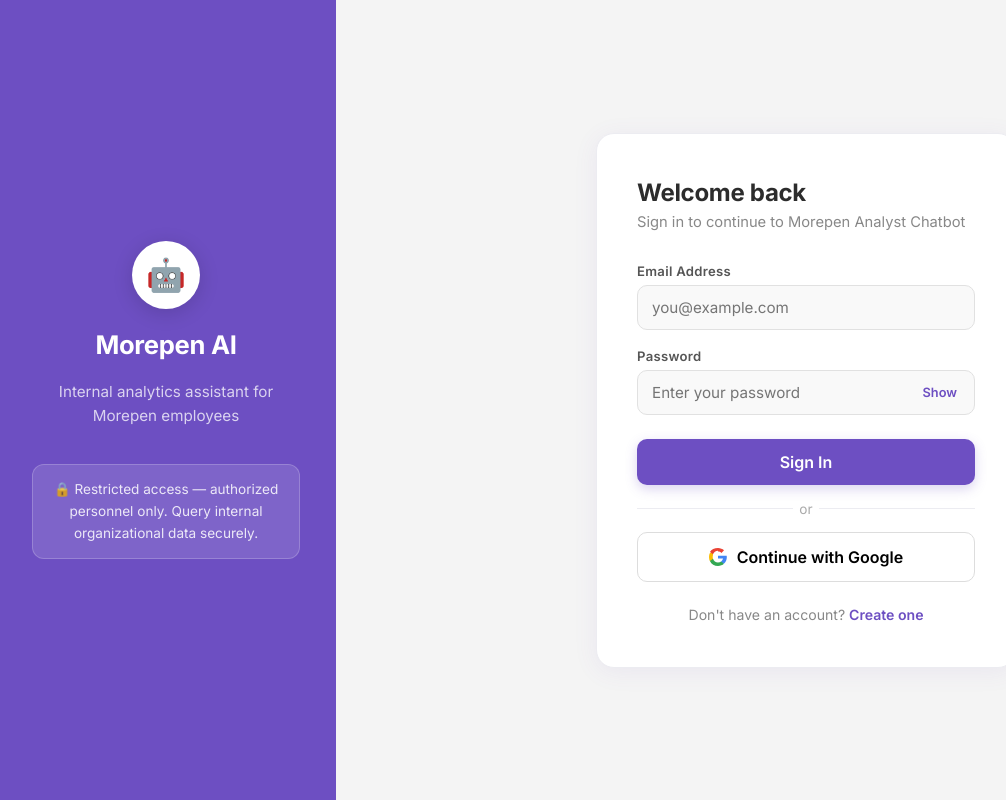
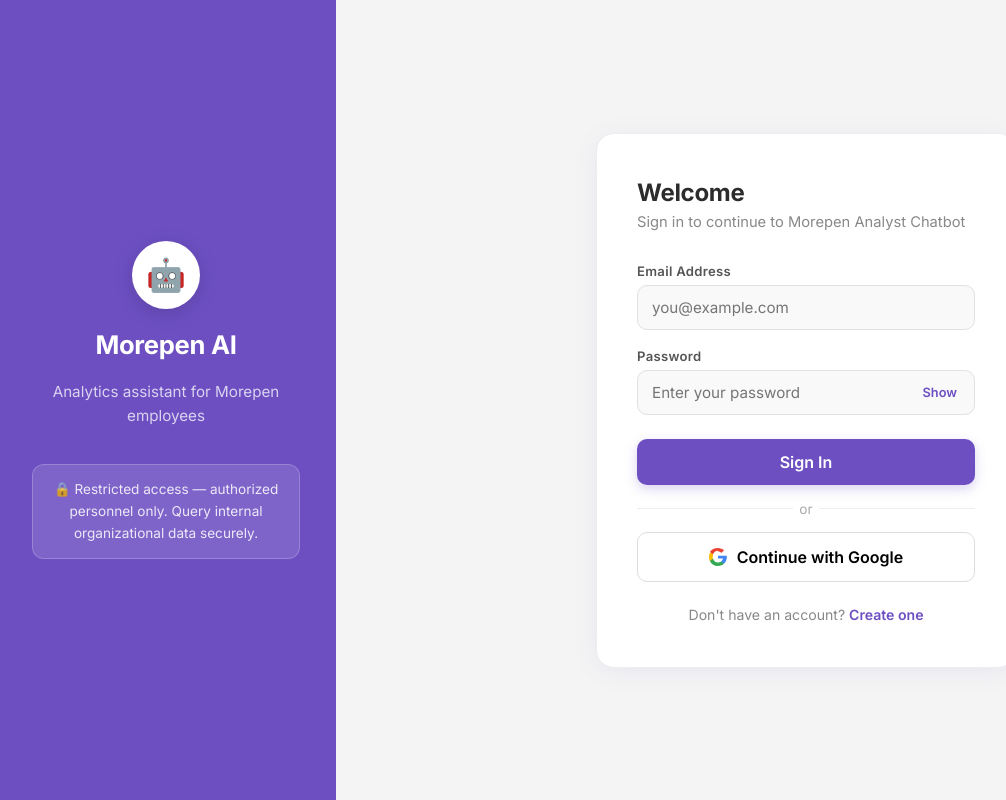
Before and after one commit to suvansh850-lab/react_chatbot, a React (Vite) app in the folder frontend/: page / in a window 1280 px wide. Shown: the whole page, without its empty margins (4-1010 px from the left). Built offline with nearby package versions, Linux system fonts and the light colour scheme; no server answers.

Commit message:
minor changes

```diff
--- a/frontend/src/pages/Login.jsx
+++ b/frontend/src/pages/Login.jsx
@@ -47,7 +47,7 @@
             <div className="login-brand">
                 <div className="login-brand-icon">🤖</div>
                 <h1>Morepen AI</h1>
-                <p>Internal analytics assistant for Morepen employees</p>
+                <p>Analytics assistant for Morepen employees</p>
                 <div className="login-brand-tagline">
                     🔒 Restricted access — authorized personnel only. Query internal organizational data securely.
                 </div>
@@ -57,7 +57,7 @@
             <div className="login-form-panel">
                 <div className="login-card">
                     <div className="login-card-header">
-                        <h2>Welcome back</h2>
+                        <h2>Welcome</h2>
                         <p>Sign in to continue to Morepen Analyst Chatbot</p>
                     </div>
 
```
